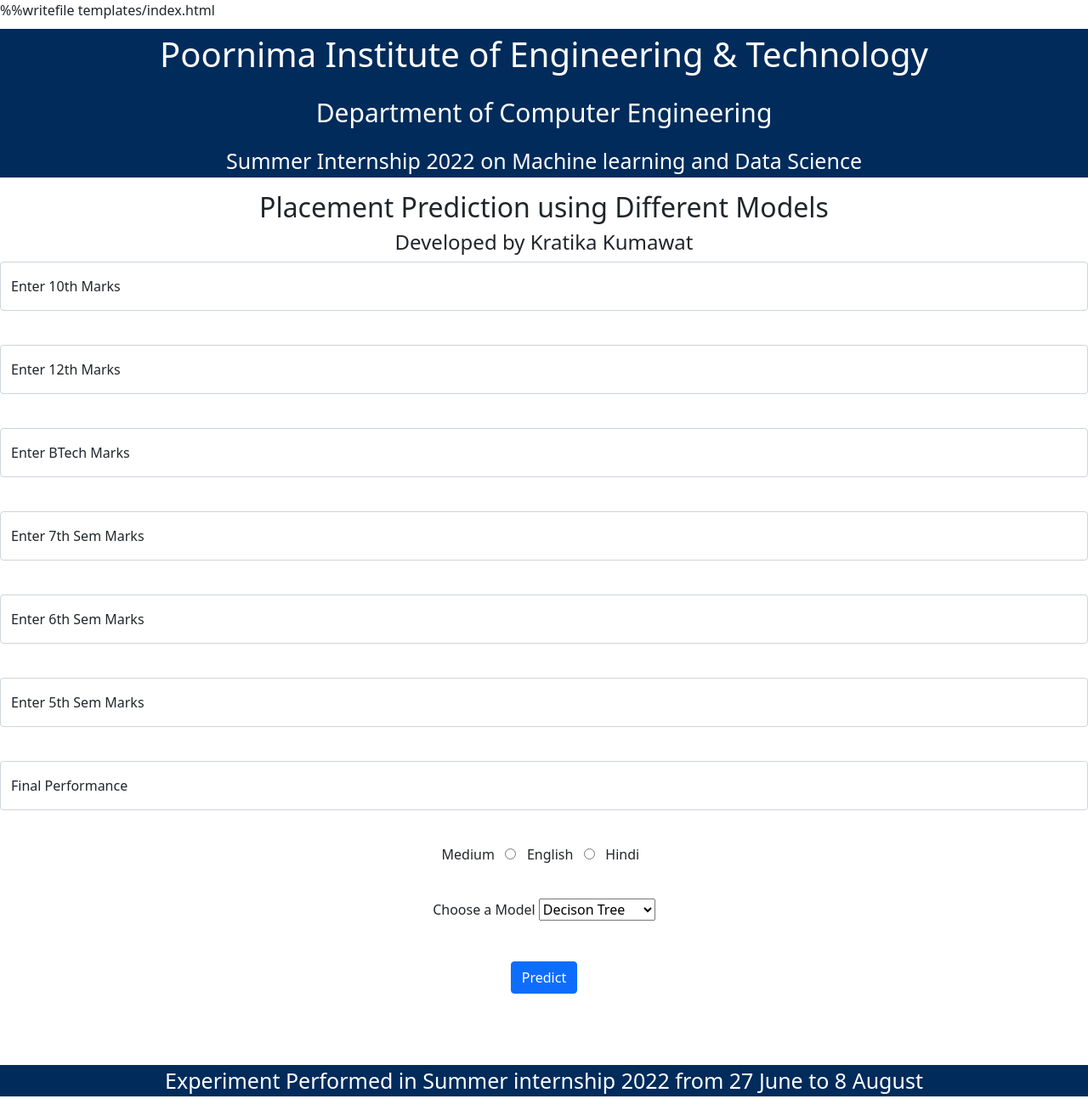
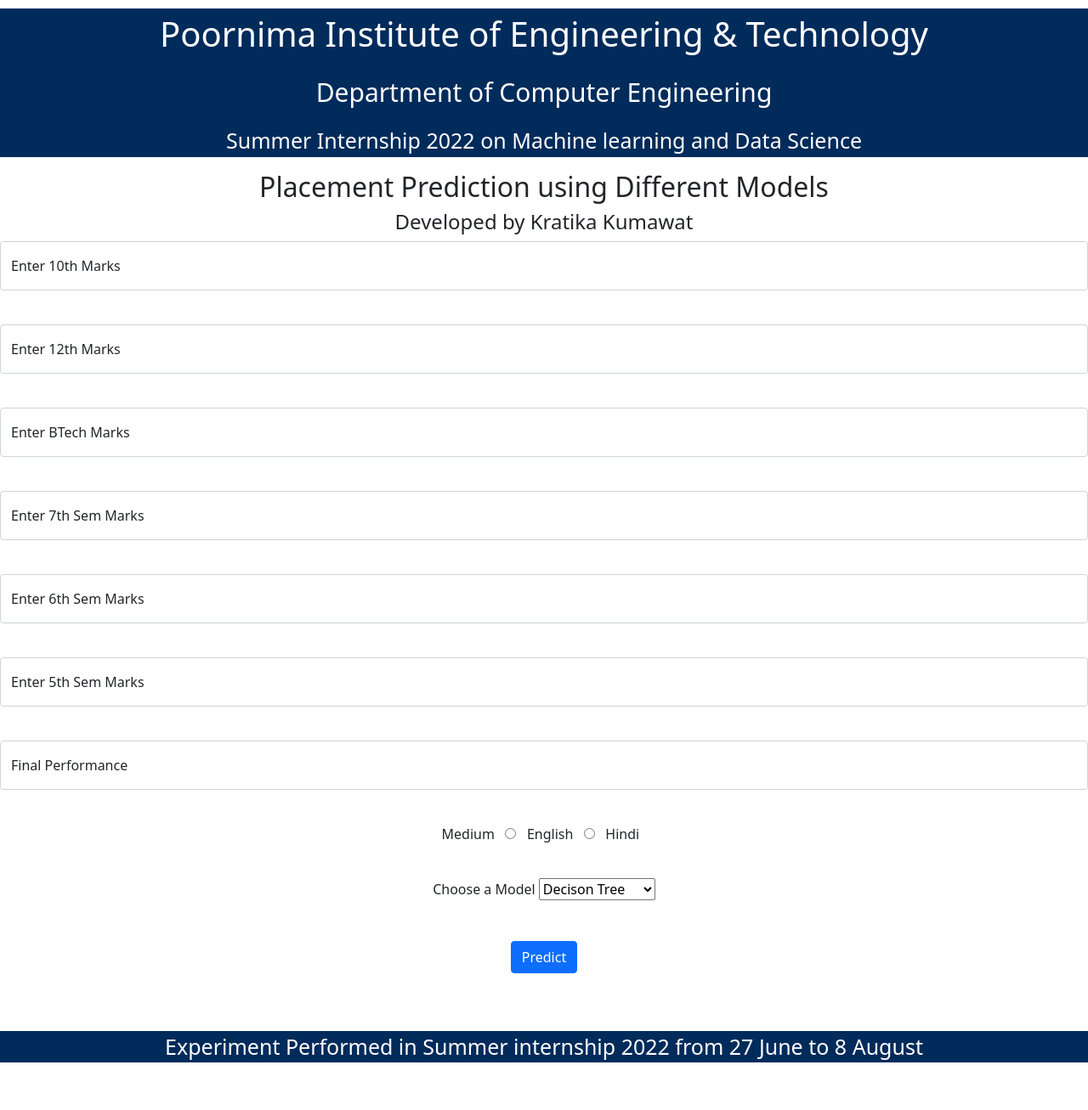
Before and after one commit to kratika602/kratika_project6_education, a Flask app: page / in a window 1280 px wide. Shown: the whole page at 85% size. After the commit the page ends 1251 px from the top, so only its background shows below. Run offline with Flask 2, Linux system fonts and the light colour scheme.

Commit message:
Update index.html

```diff
--- a/templates/index.html
+++ b/templates/index.html
@@ -1,4 +1,4 @@
-%%writefile templates/index.html
+
 <!DOCTYPE html>
 <html >
 <!--From https://codepen.io/frytyler/pen/EGdtg-->
```
